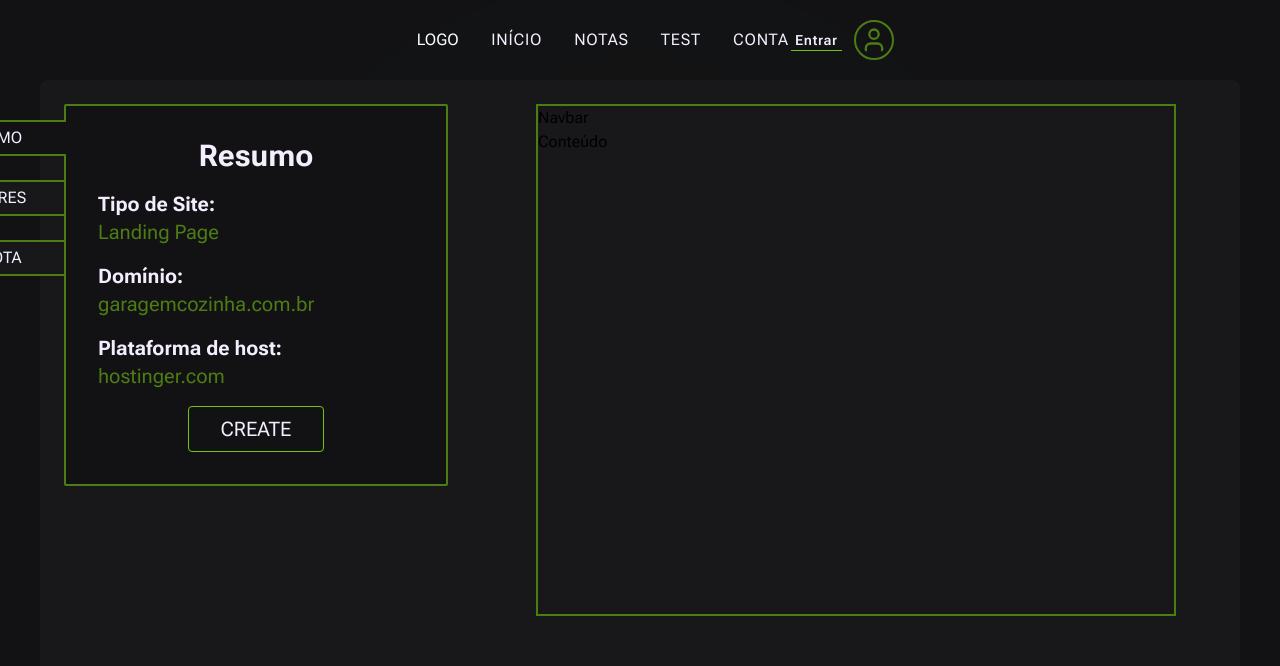
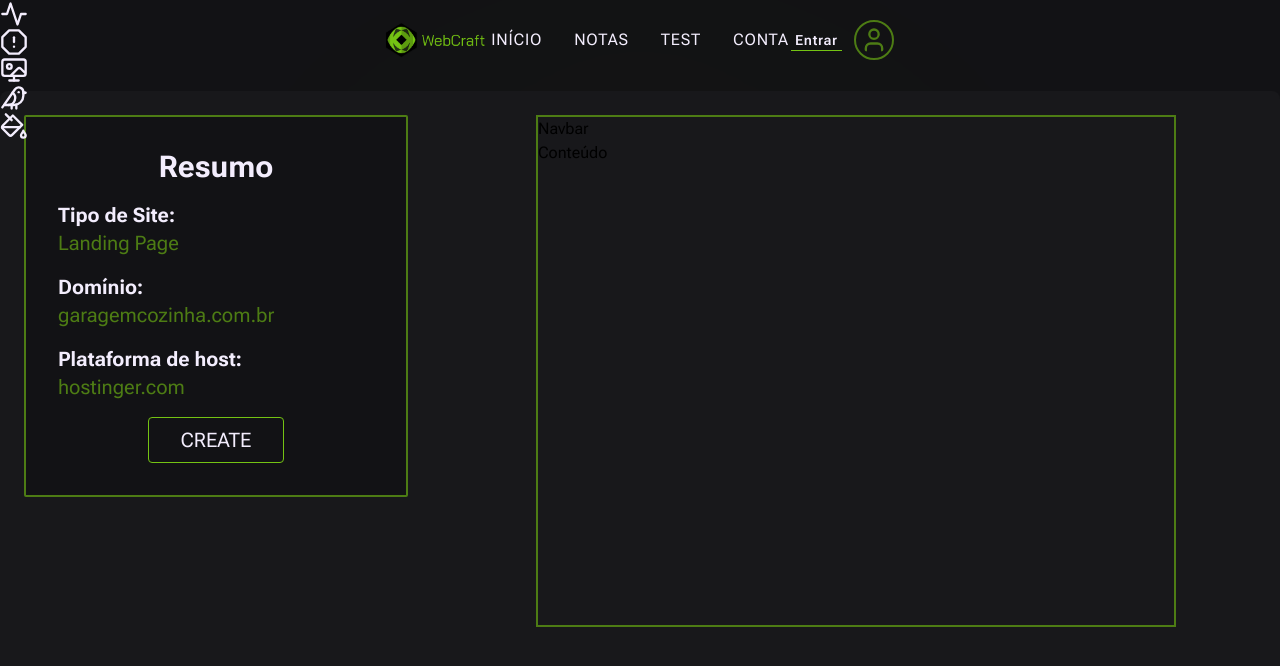
Before and after one commit to juicerq/Notes, a Next.js app in the folder web/: page /test in a window 1280 px wide. Shown: the top 666 px of the page. Built offline with nearby package versions, Linux system fonts and the light colour scheme; no server answers; a web font is replaced by a local one.

Commit message:
added logo

```diff
--- a/web/src/app/test/page.tsx
+++ b/web/src/app/test/page.tsx
@@ -1,65 +1,19 @@
 'use client'
 
-import { NewNoteForm } from '@/components/NewNoteForm'
 import Resume from '@/components/Resume'
-
-import { CloudMoonRain, Plus } from 'lucide-react'
-import { useState } from 'react'
+import { SideBar } from '@/components/SideBar'
 
 export default function Test() {
-  const [active, setActive] = useState('resume')
-  // const resume =
-  //   'Como parte do meu negócio, é fundamental para mim que os visitantes possam facilmente entrar em contato comigo e enviar consultas, sugestões ou solicitações por meio de um formulário de contato eficiente e intuitivo.Sendo assim, meu pedido é que você crie um formulário de contato atraente e funcional, que inclua campos para nome, endereço de e-mail e mensagem. Além disso, seria ótimo se o formulário pudesse ser integrado a uma ferramenta de gerenciamento de e-mails, para que eu possa acompanhar e responder prontamente a todas as comunicações recebidas.Tenho plena confiança em sua capacidade de implementar essa solicitação com sucesso, levando em consideração as melhores práticas de design e usabilidade. Se você tiver alguma dúvida ou precisar de mais informações, estou à disposição para discutir detalhes adicionais.Agradeço antecipadamente pelo seu comprometimento contínuo em tornar meu site uma plataforma eficaz para minha empresa. Estou ansioso para ver essa nova adição e tenho certeza de que ajudará a melhorar significativamente a interação dos usuários.Atenciosamente,'
-  function renderComponent() {
-    switch (active) {
-      case 'resume':
-        return <Resume />
-      case 'newNote':
-        return <NewNoteForm />
-    }
-  }
-
   return (
-    <div className="w-[1200px] h-full mt-40 flex relative justify-between bg-zinc-900 rounded-lg">
+    <div className="w-[1400px] h-5/6 mt-12 flex relative justify-between bg-zinc-900 rounded-lg">
       <div className="flex flex-col w-96 space-y-4 h-full m-6">
         {/* Forms */}
         <div className="border-pallete-accent justify-center items-center border-2 bg-pallete-bg rounded-sm">
-          {renderComponent()}
+          <Resume />
         </div>
         {/* Etiquetas */}
         <div className="absolute font-sans -left-32 flex space-y-6 flex-col">
-          <div
-            onClick={() => setActive('resume')}
-            className={`text-pallete-text cursor-pointer rounded-sm w-[154px] border-pallete-accent justify-center items-center py-1 px-3 gap-1 flex border-2 ${
-              active === 'resume'
-                ? 'bg-pallete-bg border-r-0'
-                : 'bg-zinc-900 text-pallete-extra'
-            }`}
-          >
-            <span className="uppercase">Resumo</span>
-          </div>
-          <div
-            onClick={() => setActive('colors')}
-            className={`text-pallete-text cursor-pointer w-[154px] border-pallete-accent justify-center  items-center py-1 px-3 gap-1 flex border-2 bg-pallete-bg rounded-sm ${
-              active === 'colors'
-                ? 'bg-pallete-bg border-r-0'
-                : 'bg-zinc-900 text-pallete-extra'
-            }`}
-          >
-            <CloudMoonRain className="w-5 h-5 text-pallete-primaryButton" />
-            <span className="uppercase">Cores</span>
-          </div>
-          <div
-            onClick={() => setActive('newNote')}
-            className={`text-pallete-text cursor-pointer w-[154px] border-pallete-accent justify-center  items-center py-1 px-3 gap-1 flex border-2 bg-pallete-bg rounded-sm ${
-              active === 'newNote'
-                ? 'bg-pallete-bg border-r-0'
-                : 'bg-zinc-900 text-pallete-extra'
-            }`}
-          >
-            <Plus className="w-5 h-5 text-pallete-primaryButton" />
-            <span className="uppercase">Nota</span>
-          </div>
+          <SideBar />
         </div>
       </div>
       <div className="m-6 flex flex-1 justify-center items-start flex-wrap gap-8">
--- a/web/src/components/Hero.tsx
+++ b/web/src/components/Hero.tsx
@@ -6,7 +6,7 @@ export default function Hero() {
       <div className="flex flex-col items-center w-full gap-6 md:w-2/3 px-4">
         <h1 className="text-zinc-300 text-5xl">
           Welcome to{' '}
-          <span className="text-pallete-primaryButton"> WebWizards</span> <br />{' '}
+          <span className="text-pallete-primaryButton"> WebCraft</span> <br />{' '}
           showcase website
         </h1>
         <p className="text-pallete-text text-lg leading-relaxed w-2/3 ">
--- a/web/src/components/Navbar.tsx
+++ b/web/src/components/Navbar.tsx
@@ -3,12 +3,14 @@ import { isLogged } from '@/hooks/isLogged'
 import { User } from 'lucide-react'
 import Link from 'next/link'
 import { LogOutButton } from './LogOutButton'
+import logo from '../assets/WebCraftLogo.png'
+import Image from 'next/image'
 
 export function Navbar() {
   return (
     <nav className="z-20 bg-cover flex w-full h-20 justify-between fixed items-center px-96 bg-transparent">
-      <div className="flex items-center w-32 justify-center text-white">
-        LOGO
+      <div className="flex items-center w-60 justify-center text-white">
+        <Image src={logo} alt="logo" width={200} height={60} />
       </div>
 
       <ul className="flex gap-8 text-pallete-text uppercase">
@@ -34,7 +36,7 @@ export function Navbar() {
         </Link>
       </ul>
 
-      <div className="flex w-32 justify-center">
+      <div className="flex w-60 justify-center">
         {isLogged() ? (
           <>
             <div className="font-bold text-pallete-text flex flex-col p-2 items-center relative">
--- /dev/null
+++ b/web/src/components/SideBar.tsx
@@ -0,0 +1,21 @@
+import {
+  Activity,
+  AlertOctagon,
+  Bird,
+  PaintBucket,
+  Wallpaper,
+} from 'lucide-react'
+
+export function SideBar() {
+  return (
+    <div className="fixed text-pallete-text top-0 left-0 h-full w-16 flex flex-col">
+      <SideBarIcon icon={<Activity size={28} />} />
+      <SideBarIcon icon={<AlertOctagon size={28} />} />
+      <SideBarIcon icon={<Wallpaper size={28} />} />
+      <SideBarIcon icon={<Bird size={28} />} />
+      <SideBarIcon icon={<PaintBucket size={28} />} />
+    </div>
+  )
+}
+
+const SideBarIcon = ({ icon }: any) => <div>{icon}</div>
```
Also changed, not shown: web/src/assets/WebCraftLogo.png (added), web/src/assets/WebCraftLogo.svg (added).
